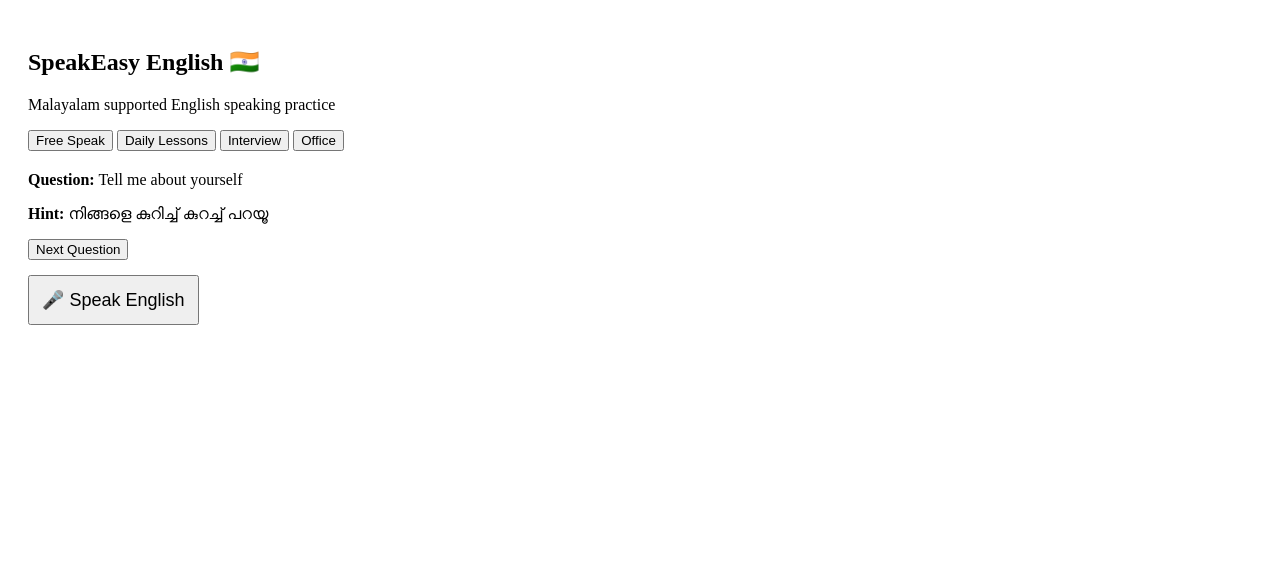
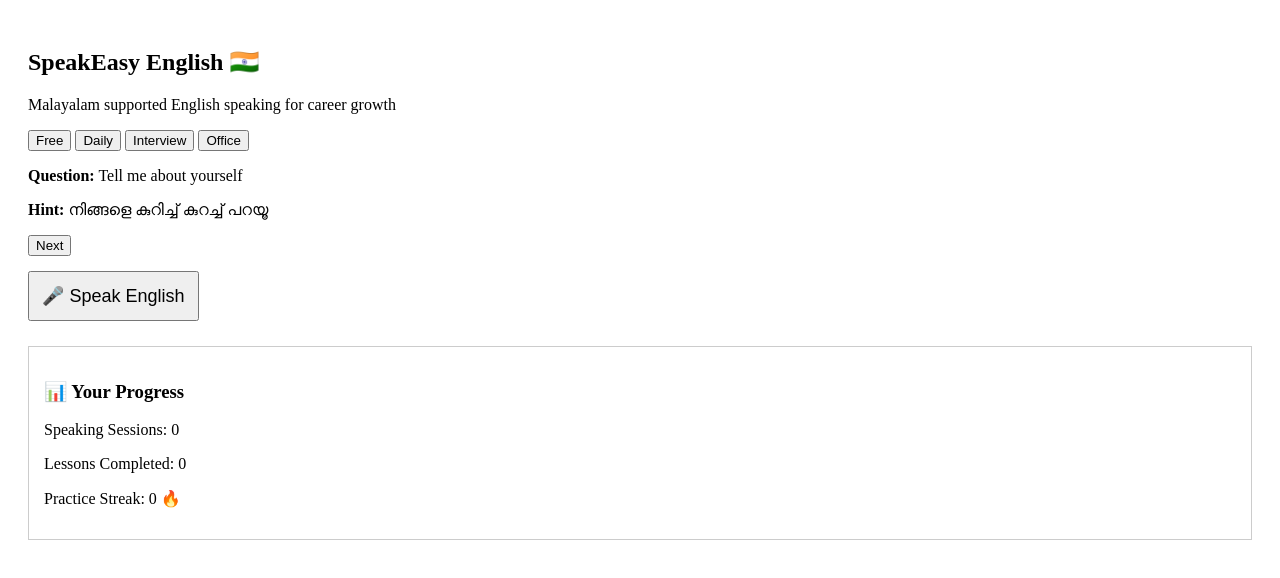
Before and after one commit to renjithm15/Speakeasy-English, a Next.js app: page / in a window 1280 px wide. Both pictures are taken after a click on the button "Interview". Shown: the top 578 px of the page. Built offline with nearby package versions, Linux system fonts and the light colour scheme.

Commit message:
Implement progress tracking in index.js
Added progress tracking for sessions, lessons, and streak.

```diff
--- a/pages/index.js
+++ b/pages/index.js
@@ -8,18 +8,33 @@ export default function Home() {
   const [lessonIndex, setLessonIndex] = useState(0);
   const [interviewIndex, setInterviewIndex] = useState(0);
   const [officeIndex, setOfficeIndex] = useState(0);
+
   const [spoken, setSpoken] = useState("");
   const [replyEn, setReplyEn] = useState("");
   const [replyMl, setReplyMl] = useState("");
+
+  // 🔥 Progress tracking
+  const [sessions, setSessions] = useState(0);
+  const [lessonsDone, setLessonsDone] = useState(0);
+  const [streak, setStreak] = useState(0);
+
   const [voices, setVoices] = useState([]);
 
+  // Load voices + progress (Android safe)
   useEffect(() => {
-    const load = () => {
+    const loadVoices = () => {
       const v = window.speechSynthesis.getVoices();
       if (v.length > 0) setVoices(v);
     };
-    load();
-    window.speechSynthesis.onvoiceschanged = load;
+    loadVoices();
+    window.speechSynthesis.onvoiceschanged = loadVoices;
+
+    const saved = JSON.parse(localStorage.getItem("progress"));
+    if (saved) {
+      setSessions(saved.sessions || 0);
+      setLessonsDone(saved.lessonsDone || 0);
+      setStreak(saved.streak || 0);
+    }
   }, []);
 
   const SpeechRecognition =
@@ -33,6 +48,28 @@ export default function Home() {
     if (matched) u.voice = matched;
     window.speechSynthesis.cancel();
     window.speechSynthesis.speak(u);
+  };
+
+  const updateProgress = () => {
+    const newSessions = sessions + 1;
+    const newLessons =
+      mode === "daily" || mode === "interview" || mode === "office"
+        ? lessonsDone + 1
+        : lessonsDone;
+    const newStreak = streak + 1;
+
+    setSessions(newSessions);
+    setLessonsDone(newLessons);
+    setStreak(newStreak);
+
+    localStorage.setItem(
+      "progress",
+      JSON.stringify({
+        sessions: newSessions,
+        lessonsDone: newLessons,
+        streak: newStreak
+      })
+    );
   };
 
   const startListening = () => {
@@ -64,18 +101,18 @@ export default function Home() {
       }
 
       if (mode === "interview") {
-        en = "Good interview answer. Add an example.";
+        en = "Good interview answer. Add one example.";
         ml = "നല്ല ഇന്റർവ്യൂ ഉത്തരമാണ്. ഒരു ഉദാഹരണം ചേർക്കൂ.";
       }
 
       if (mode === "office") {
         const expected = officeEnglish[officeIndex].en.toLowerCase();
         if (text.toLowerCase().includes(expected)) {
-          en = "Well done. This is professional English.";
+          en = "Well done. Professional English.";
           ml = "വളരെ നല്ലത്. ഇത് പ്രൊഫഷണൽ ഇംഗ്ലീഷാണ്.";
         } else {
-          en = "Good attempt. Try using the exact sentence.";
-          ml = "നല്ല ശ്രമമാണ്. കൃത്യമായ വാക്യം ഉപയോഗിക്കാൻ ശ്രമിക്കൂ.";
+          en = "Good attempt. Try exact sentence.";
+          ml = "നല്ല ശ്രമമാണ്. കൃത്യമായ വാക്യം ശ്രമിക്കൂ.";
         }
       }
 
@@ -84,70 +121,55 @@ export default function Home() {
 
       speak(en, "en-IN");
       setTimeout(() => speak(ml, "ml-IN"), 900);
+
+      updateProgress();
     };
   };
 
   return (
     <div style={{ padding: 20 }}>
       <h2>SpeakEasy English 🇮🇳</h2>
-      <p>Malayalam supported English speaking practice</p>
+      <p>Malayalam supported English speaking for career growth</p>
 
-      {/* Mode buttons */}
-      <div style={{ marginBottom: 20 }}>
-        <button onClick={() => setMode("free")}>Free Speak</button>{" "}
-        <button onClick={() => setMode("daily")}>Daily Lessons</button>{" "}
+      {/* Modes */}
+      <div style={{ marginBottom: 15 }}>
+        <button onClick={() => setMode("free")}>Free</button>{" "}
+        <button onClick={() => setMode("daily")}>Daily</button>{" "}
         <button onClick={() => setMode("interview")}>Interview</button>{" "}
         <button onClick={() => setMode("office")}>Office</button>
       </div>
 
-      {/* Daily */}
+      {/* Content */}
       {mode === "daily" && (
         <div>
           <p><b>Malayalam:</b> {dailyLessons[lessonIndex].ml}</p>
           <p><b>English:</b> {dailyLessons[lessonIndex].en}</p>
-          <button
-            onClick={() =>
-              setLessonIndex((lessonIndex + 1) % dailyLessons.length)
-            }
-          >
-            Next Lesson
+          <button onClick={() => setLessonIndex((lessonIndex + 1) % dailyLessons.length)}>
+            Next
           </button>
         </div>
       )}
 
-      {/* Interview */}
       {mode === "interview" && (
         <div>
           <p><b>Question:</b> {interviewQuestions[interviewIndex].q}</p>
           <p><b>Hint:</b> {interviewQuestions[interviewIndex].hintMl}</p>
-          <button
-            onClick={() =>
-              setInterviewIndex(
-                (interviewIndex + 1) % interviewQuestions.length
-              )
-            }
-          >
-            Next Question
+          <button onClick={() => setInterviewIndex((interviewIndex + 1) % interviewQuestions.length)}>
+            Next
           </button>
         </div>
       )}
 
-      {/* Office */}
       {mode === "office" && (
         <div>
           <p><b>Malayalam:</b> {officeEnglish[officeIndex].ml}</p>
           <p><b>English:</b> {officeEnglish[officeIndex].en}</p>
-          <button
-            onClick={() =>
-              setOfficeIndex((officeIndex + 1) % officeEnglish.length)
-            }
-          >
-            Next Sentence
+          <button onClick={() => setOfficeIndex((officeIndex + 1) % officeEnglish.length)}>
+            Next
           </button>
         </div>
       )}
 
-      {/* Speak */}
       <button
         onClick={startListening}
         style={{ fontSize: 18, padding: 12, marginTop: 15 }}
@@ -155,14 +177,21 @@ export default function Home() {
         🎤 Speak English
       </button>
 
-      {/* Feedback */}
       {spoken && (
         <div style={{ marginTop: 20 }}>
-          <p><b>You said:</b> {spoken}</p>
+          <p><b>You:</b> {spoken}</p>
           <p><b>AI (English):</b> {replyEn}</p>
           <p><b>AI (Malayalam):</b> {replyMl}</p>
         </div>
       )}
+
+      {/* Progress */}
+      <div style={{ marginTop: 25, padding: 15, border: "1px solid #ccc" }}>
+        <h3>📊 Your Progress</h3>
+        <p>Speaking Sessions: {sessions}</p>
+        <p>Lessons Completed: {lessonsDone}</p>
+        <p>Practice Streak: {streak} 🔥</p>
+      </div>
     </div>
   );
 }
```
